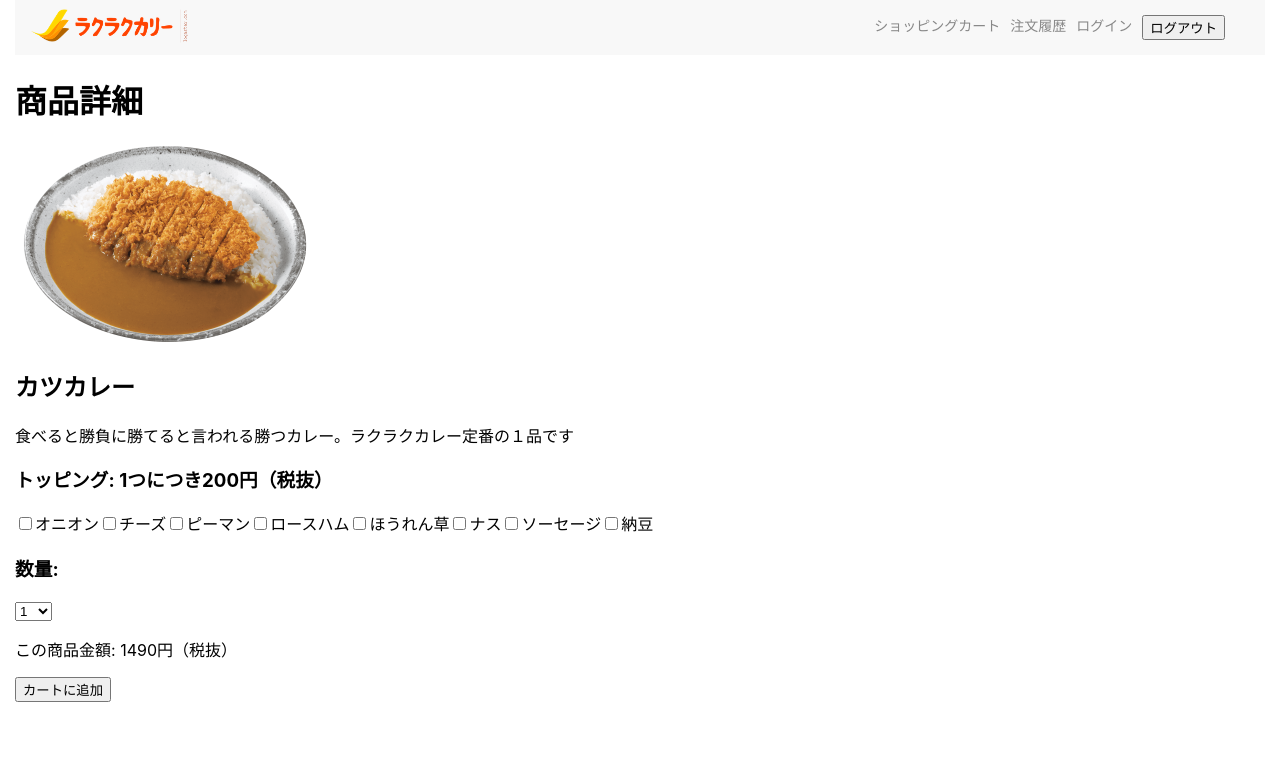
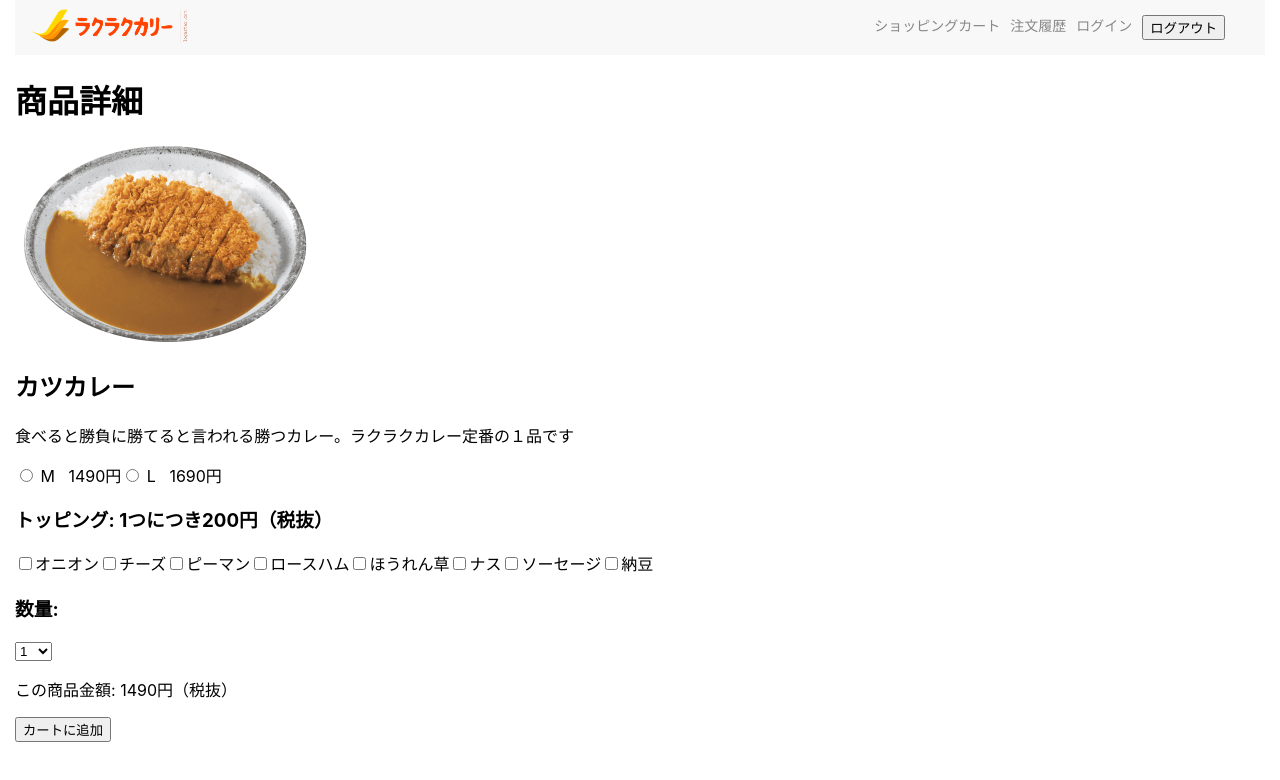
Before and after one commit to yukanaito65/carry-ec-site, a Next.js app: page /posts/1 in a window 1280 px wide. Shown: the top 780 px of the page. Built offline with nearby package versions, Linux system fonts and the light colour scheme; data requests are answered from the project's data file.

Commit message:
マージする前にcommit

```diff
--- a/pages/posts/[id].tsx
+++ b/pages/posts/[id].tsx
@@ -102,6 +102,16 @@ export default function Details({ jsonData }: { jsonData: Item }) {
         <h2>{name}</h2>
         <p>{description}</p>
       </div>
+      <label>
+        <input type="radio" />
+        <span>&nbsp;M&nbsp;</span>
+        &nbsp;&nbsp;{price}円
+      </label>
+      <label>
+        <input type="radio" />
+        <span>&nbsp;L&nbsp;</span>
+        &nbsp;&nbsp;{price + 200}円
+      </label>
       <h3>トッピング: 1つにつき200円（税抜）</h3>
       {//toppingのデータを一つ一つ表示
         data.map(({ name, id }: Topping, index: any) => (
```
